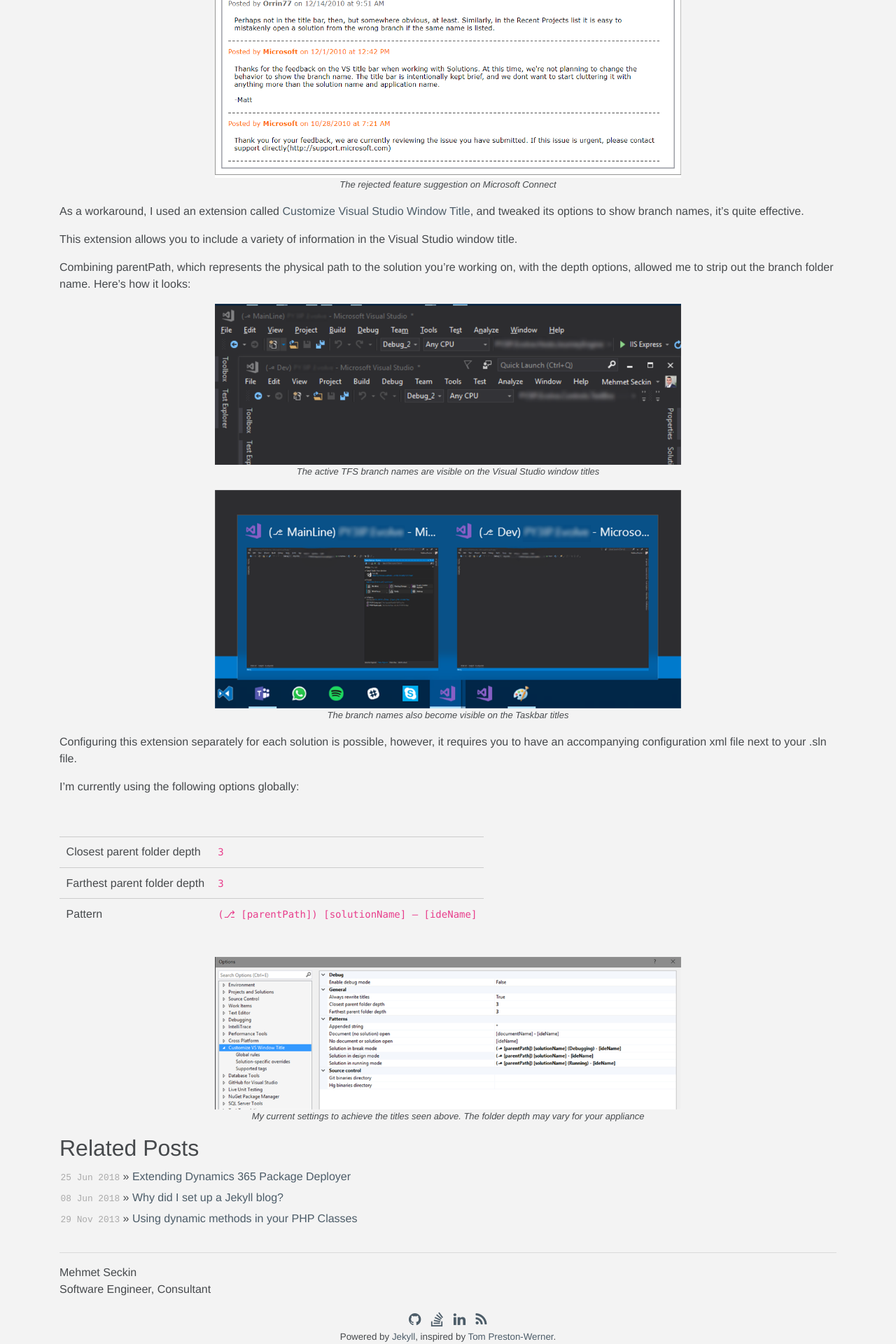
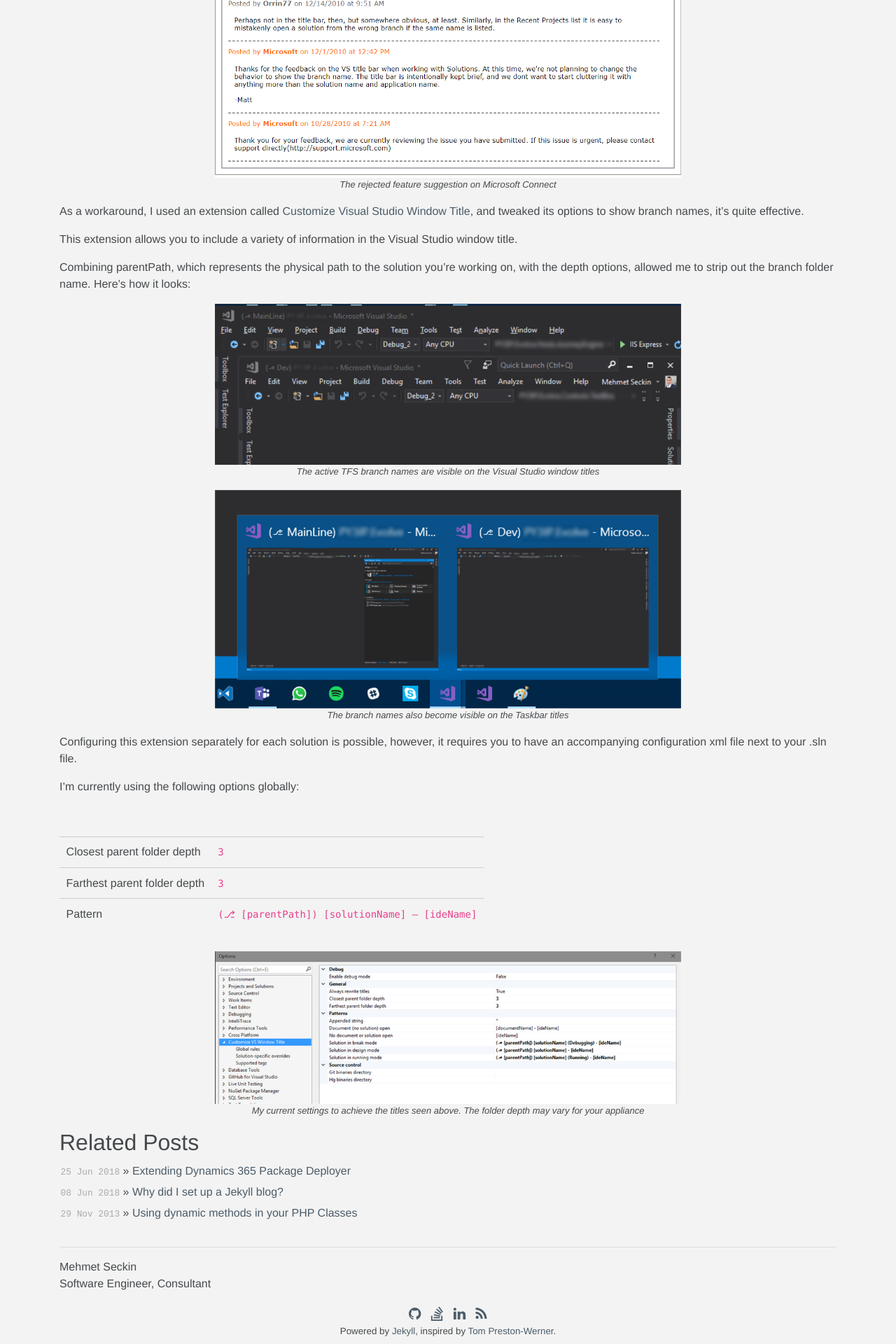
Before and after one commit to mehmetseckin/mehmetseckin.github.io, a Jekyll site: the page built from _posts/2017-07-10-show-tfs-branch-name-in-visual-studio-window-title.md, in a window 1280 px wide. Shown: the part 721-2641 px from the top of the page at 70% size. Built offline with Jekyll 4.4.1, drawn with Linux system fonts in a browser that asks for light colours.

Commit message:
Remove line break, add margin for tables in posts

```diff
--- a/_posts/2017-07-10-show-tfs-branch-name-in-visual-studio-window-title.md
+++ b/_posts/2017-07-10-show-tfs-branch-name-in-visual-studio-window-title.md
@@ -39,7 +39,5 @@
 | Farthest parent folder depth | `3`                                          |
 | Pattern                      | `(⎇ [parentPath]) [solutionName] – [ideName]`|
 
-<br />
-
 ![Extension Settings](/images/vs-rename-title-settings.png)
 *My current settings to achieve the titles seen above. The folder depth may vary for your appliance*
--- a/css/static.css
+++ b/css/static.css
@@ -93,6 +93,10 @@
     font-size: small;
 }
 
+.post table {
+    margin-bottom: 2em;
+}
+
 .post td,
 .post th {
     padding: 0.6em;
```
